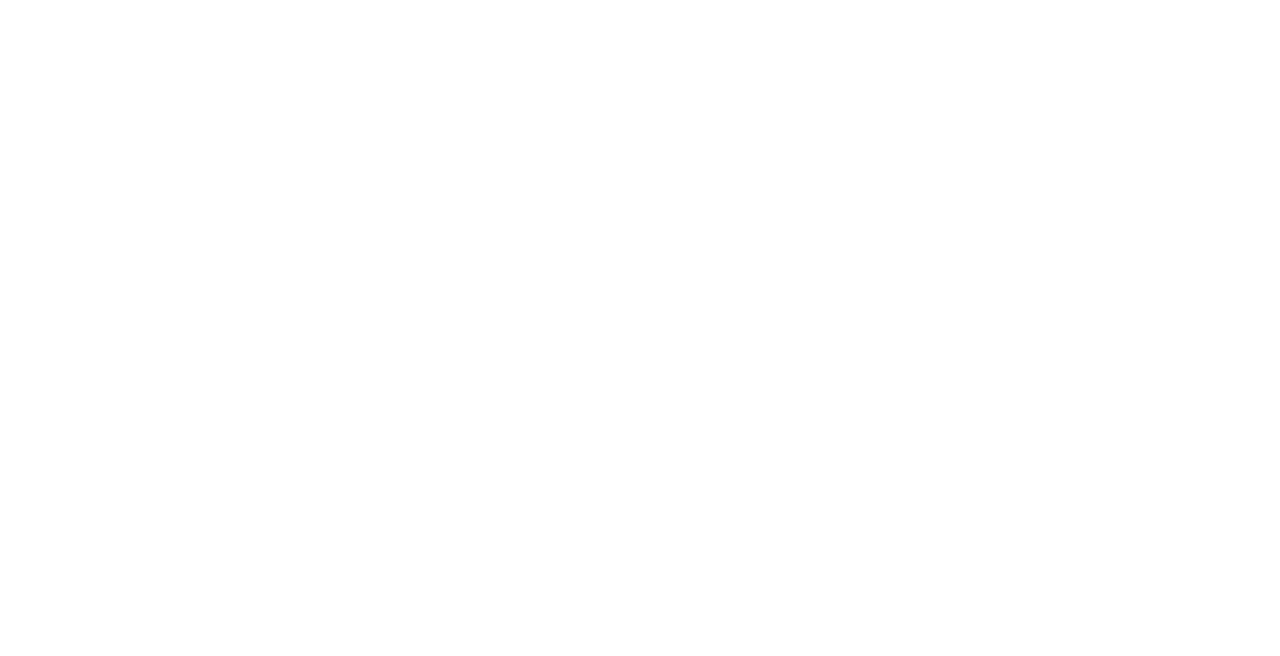
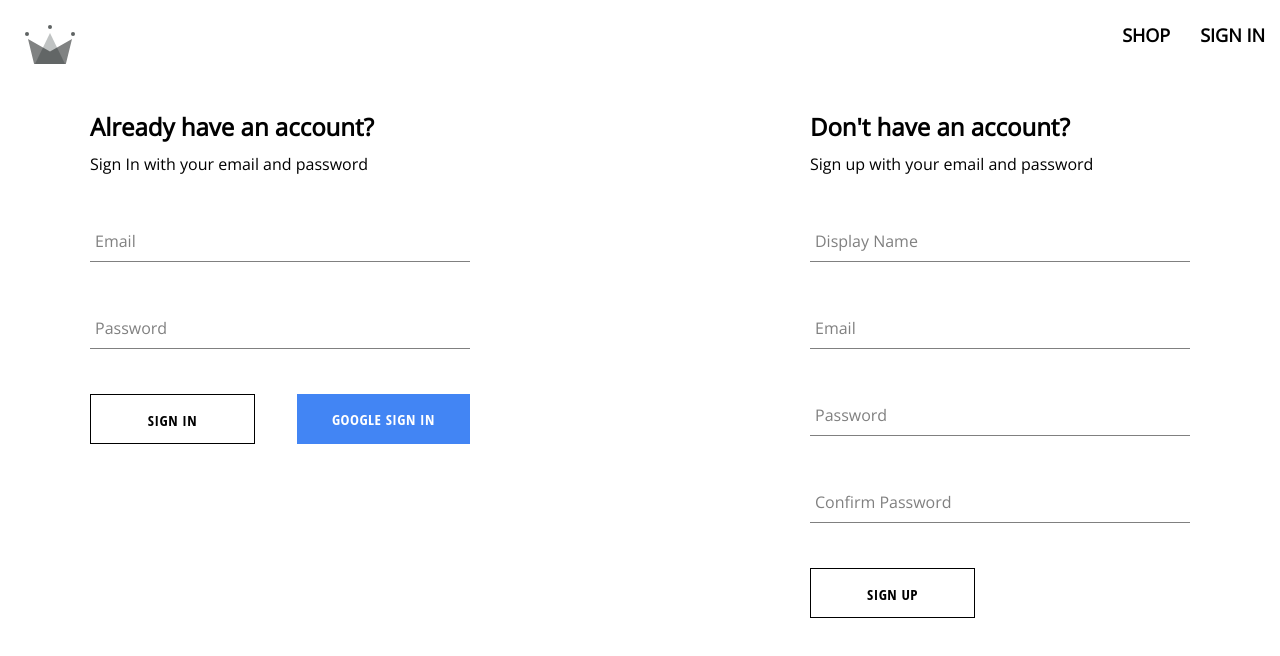
Before and after one commit to mitkpatel/Ecommerce-Cloting-App, a React (Create React App) app: page /auth in a window 1280 px wide. Before the commit this address had no page. Shown: the top 656 px of the page. Built offline with nearby package versions, Linux system fonts and the light colour scheme; a web font is replaced by a local one.

Commit message:
userContext file

```diff
--- a/src/App.js
+++ b/src/App.js
@@ -1,7 +1,7 @@
 import { Routes, Route } from "react-router-dom";
 import Navigation from "./routes/navigation/navigation.component";
 import Home from "./routes/home/Home.component";
-import SignIn from "./routes/sign-in/SignIn.component";
+import Authentication from "./routes/authentication/authentication.component";
 
 const Shop = () => {
   return <h1>I am the shop page!</h1>;
@@ -13,7 +13,7 @@
       <Route path="/" element={<Navigation />}>
         <Route index={true} element={<Home />} />
         <Route path="shop" element={<Shop />} />
-        <Route path="sign-in" element={<SignIn />} />
+        <Route path="auth" element={<Authentication />} />
       </Route>
     </Routes>
   );
--- a/src/components/button/button.component.jsx
+++ b/src/components/button/button.component.jsx
@@ -1,15 +1,19 @@
-import './button.styles.scss';
+import "./button.styles.scss";
 
-const BUTTON_TYPE_CLASSES = {
-    google: 'google-sign-in',
-    inverted: 'inverted',
-}
+export const BUTTON_TYPE_CLASSES = {
+  google: "google-sign-in",
+  inverted: "inverted",
+};
 
-const Button = ({ childern, buttonType, ...otherProps }) => {
-    return(
-        <button className={`button-container ${BUTTON_TYPE_CLASSES[buttonType]}`} {...otherProps}>
-            {childern}
-        </button>
-    )
-}
+const Button = ({ children, buttontype, ...otherProps }) => {
+  return (
+    <button
+      className={`button-container ${BUTTON_TYPE_CLASSES[buttontype]}`}
+      {...otherProps}
+    >
+      {children}
+    </button>
+  );
+};
+
 export default Button;
--- /dev/null
+++ b/src/components/sign-in-form/sign-in-form.component.jsx
@@ -0,0 +1,95 @@
+import { useState, useContext } from "react";
+import "./sign-in-form.styles.scss";
+import Button from "../button/button.component";
+
+import {
+  signInAuthUserWithEmailAndPassword,
+  createUserDocumentFromAuth,
+  signInWithGooglePopup,
+} from "../../utils/firebase/firebase.utils";
+import FormInput from "../form-input/form-input.component";
+import { UserContext } from '../../contexts/user.context';
+
+const defaultFormFields = {
+  email: "",
+  password: "",
+};
+
+const SignInForm = () => {
+  const [formFields, setFormFields] = useState(defaultFormFields);
+  const { email, password } = formFields;
+
+  const { setCurrentUser } = useContext(UserContext);
+
+  const resetFormFields = () => {
+    setFormFields(defaultFormFields);
+  };
+
+  const signInWithGoogle = async () => {
+    const { user } = await signInWithGooglePopup();
+    await createUserDocumentFromAuth(user);
+  };
+
+  const handleSubmit = async (event) => {
+    event.preventDefault();
+
+    try {
+      const { user } = await signInAuthUserWithEmailAndPassword(
+        email,
+        password
+      );
+      setCurrentUser(user);
+      resetFormFields();
+    } catch (error) {
+      switch (error.code) {
+        case "auth/wrong-password":
+          alert("Incorrect password for email.");
+          break;
+        case "auth/user-not-found":
+          alert("No user associated with this email");
+          break;
+        default:
+          console.log(error);
+      }
+    }
+  };
+
+  const handleChange = (event) => {
+    const { name, value } = event.target;
+    setFormFields({ ...formFields, [name]: value });
+  };
+
+  return (
+    <div className="sign-up-container">
+      <h2>Already have an account?</h2>
+      <span>Sign In with your email and password</span>
+      <form onSubmit={handleSubmit}>
+        <FormInput
+          label="Email"
+          type="email"
+          required
+          onChange={handleChange}
+          name="email"
+          value={email}
+        />
+
+        <FormInput
+          label="Password"
+          type="password"
+          required
+          onChange={handleChange}
+          name="password"
+          value={password}
+        />
+        <div className="buttons-container">
+          <Button buttontype="inverted">Sign In</Button>
+          <Button type="button" buttontype="google" onClick={signInWithGoogle}>
+            Google Sign In
+          </Button>
+        </div>
+      </form>
+    </div>
+  );
+};
+
+export default SignInForm;
--- /dev/null
+++ b/src/components/sign-in-form/sign-in-form.styles.scss
@@ -0,0 +1,14 @@
+.sign-up-container {
+    display: flex;
+    flex-direction: column;
+    width: 380px;
+}
+
+h2 {
+    margin: 10px 0;
+}
+
+.buttons-container {
+    display: flex;
+    justify-content: space-between;
+}
--- a/src/components/sign-up-form/sign-up-form.component.jsx
+++ b/src/components/sign-up-form/sign-up-form.component.jsx
@@ -1,4 +1,4 @@
-import { useState } from "react";
+import { useState, useContext } from "react";
 import './sign-up-form.styles.scss';
 import Button from '../button/button.component';
 
@@ -7,7 +7,7 @@
   createUserDocumentFromAuth,
 } from "../../utils/firebase/firebase.utils";
 import FormInput from "../form-input/form-input.component";
-import FromInput from '../form-input/form-input.component';
+import { UserContext } from '../../contexts/user.context';
 
 const defaultFormFields = {
   displayName: "",
@@ -20,7 +20,7 @@
   const [formFields, setFormFields] = useState(defaultFormFields);
   const { displayName, email, password, confirmPassword } = formFields;
 
-  console.log(formFields);
+  const { setCurrentUser } = useContext(UserContext);
 
   const resetFormFields = () => {
     setFormFields(defaultFormFields)
@@ -39,6 +39,9 @@
         email,
         password
       );
+
+      setCurrentUser(user);
+
       await createUserDocumentFromAuth(user, { displayName });
       resetFormFields();
     } catch (error) {
@@ -58,7 +61,7 @@
   return (
     <div className="sign-up-container">
       <h2>Don't have an account?</h2>
-      <soan>Sign up with your email and password</soan>
+      <span>Sign up with your email and password</span>
       <form onSubmit={handleSubmit}>
         <FormInput
           label='Display Name'
@@ -95,7 +98,7 @@
           name="confirmPassword"
           value={confirmPassword}
         />
-        <Button buttobType='inverted' type="submit">Sign Up</Button>
+        <Button buttontype='inverted' type="submit" childern="Sign Up">Sign Up</Button>
       </form>
     </div>
   );
--- /dev/null
+++ b/src/contexts/user.context.jsx
@@ -0,0 +1,13 @@
+import { createContext, useState } from "react";
+
+export const UserContext = createContext({
+  currentUser: null,
+  setCurrentUser: () => null,
+});
+
+export const UserProvider = ({ children }) => {
+  const [currentUser, setCurrentUser] = useState(null);
+  const value = { currentUser, setCurrentUser };
+
+  return <UserContext.Provider value={value}>{children}</UserContext.Provider>;
+};
--- a/src/index.js
+++ b/src/index.js
@@ -3,13 +3,17 @@
 import { BrowserRouter } from "react-router-dom";
 import "./index.scss";
 import App from "./App";
+import { UserProvider } from './contexts/user.context';
+
 import reportWebVitals from "./reportWebVitals";
 
 const root = ReactDOM.createRoot(document.getElementById("root"));
 root.render(
   <React.StrictMode>
     <BrowserRouter>
-      <App />
+      <UserProvider>
+        <App />
+      </UserProvider>
     </BrowserRouter>
   </React.StrictMode>
 );
--- /dev/null
+++ b/src/routes/authentication/authentication.component.jsx
@@ -0,0 +1,14 @@
+import SignUpForm from "../../components/sign-up-form/sign-up-form.component";
+import SignInForm from "../../components/sign-in-form/sign-in-form.component";
+import './authentication.styles.scss';
+
+const Authentication = () => {
+  return (
+    <div className="authentication-container">
+      <SignInForm />
+      <SignUpForm />
+    </div>
+  );
+};
+
+export default Authentication;
--- /dev/null
+++ b/src/routes/authentication/authentication.styles.scss
@@ -0,0 +1,29 @@
+.authentication-container {
+    display: flex;
+    width: 1100px;
+    justify-content: space-between;
+    margin: 30px auto;
+}
+
+@media only screen and (max-width: 1100px) {
+    .authentication-container {
+        display: grid;
+        grid-template-columns: 1fr 1fr;
+        padding-left: 50px;
+        padding-right: 50px;
+    }
+}
+
+@media only screen and (max-width: 900px) {
+    .authentication-container {
+        display: grid;
+        grid-template-columns: 1fr;
+        justify-content: center;
+        width: 100%;
+        align-items: center;
+    }
+
+    .authentication-container:first-child {
+        margin-bottom: 20px;
+    }
+}
--- a/src/routes/navigation/navigation.component.jsx
+++ b/src/routes/navigation/navigation.component.jsx
@@ -1,23 +1,38 @@
-import { Fragment } from "react";
+import { Fragment, useContext } from "react";
 import { Outlet, Link } from "react-router-dom";
-import './navigation.styles.scss';
-
-import { ReactComponent as Logo } from '../../assets/crown.svg';
+import "./navigation.styles.scss";
+import { UserContext } from "../../contexts/user.context";
+import { signOutUser } from "../../utils//firebase/firebase.utils";
+import { ReactComponent as Logo } from "../../assets/crown.svg";
 
 const Navigation = () => {
+  const { currentUser, setCurrentUser } = useContext(UserContext);
+
+  const signOutHandler = async () => {
+    await signOutUser();
+    setCurrentUser(null);
+  }
   return (
     <Fragment>
       <div className="navigation">
         <Link className="logo-container" to="/">
-          <div className="logo"><Logo className="logo"/></div>
+          <div className="logo">
+            <Logo className="logo" />
+          </div>
         </Link>
         <div className="nav-links-container">
           <Link className="nav-link" to="/shop">
             SHOP
           </Link>
-          <Link className="nav-link" to="/sign-in">
-            Sign In
-          </Link>
+          {currentUser ? (
+            <span className="nav-link" onClick={signOutHandler}>
+              SIGN OUT
+            </span>
+          ) : (
+            <Link className="nav-link" to="/auth">
+              SIGN IN
+            </Link>
+          )}
         </div>
       </div>
       <Outlet />
--- a/src/utils/firebase/firebase.utils.js
+++ b/src/utils/firebase/firebase.utils.js
@@ -5,7 +5,9 @@
   signInWithRedirect,
   signInWithPopup,
   GoogleAuthProvider,
-  createUserWithEmailAndPassword
+  createUserWithEmailAndPassword,
+  signInWithEmailAndPassword,
+  signOut
 } from "firebase/auth";
 import {
   getFirestore,
@@ -64,8 +66,17 @@
   return userDocRef;
 }
 
+export const signInAuthUserWithEmailAndPassword = async (email,password) => {
+  if (!email || !password) return;
+
+  return await signInWithEmailAndPassword(auth, email, password)
+}
+
+
 export const createAuthUserWithEmailAndPassword = async (email,password) => {
   if (!email || !password) return;
 
   return await createUserWithEmailAndPassword(auth, email, password)
 }
+
+export const signOutUser = async () => await signOut(auth);
```
Also changed, not shown: src/components/button/button.styles.scss (indentation only).
